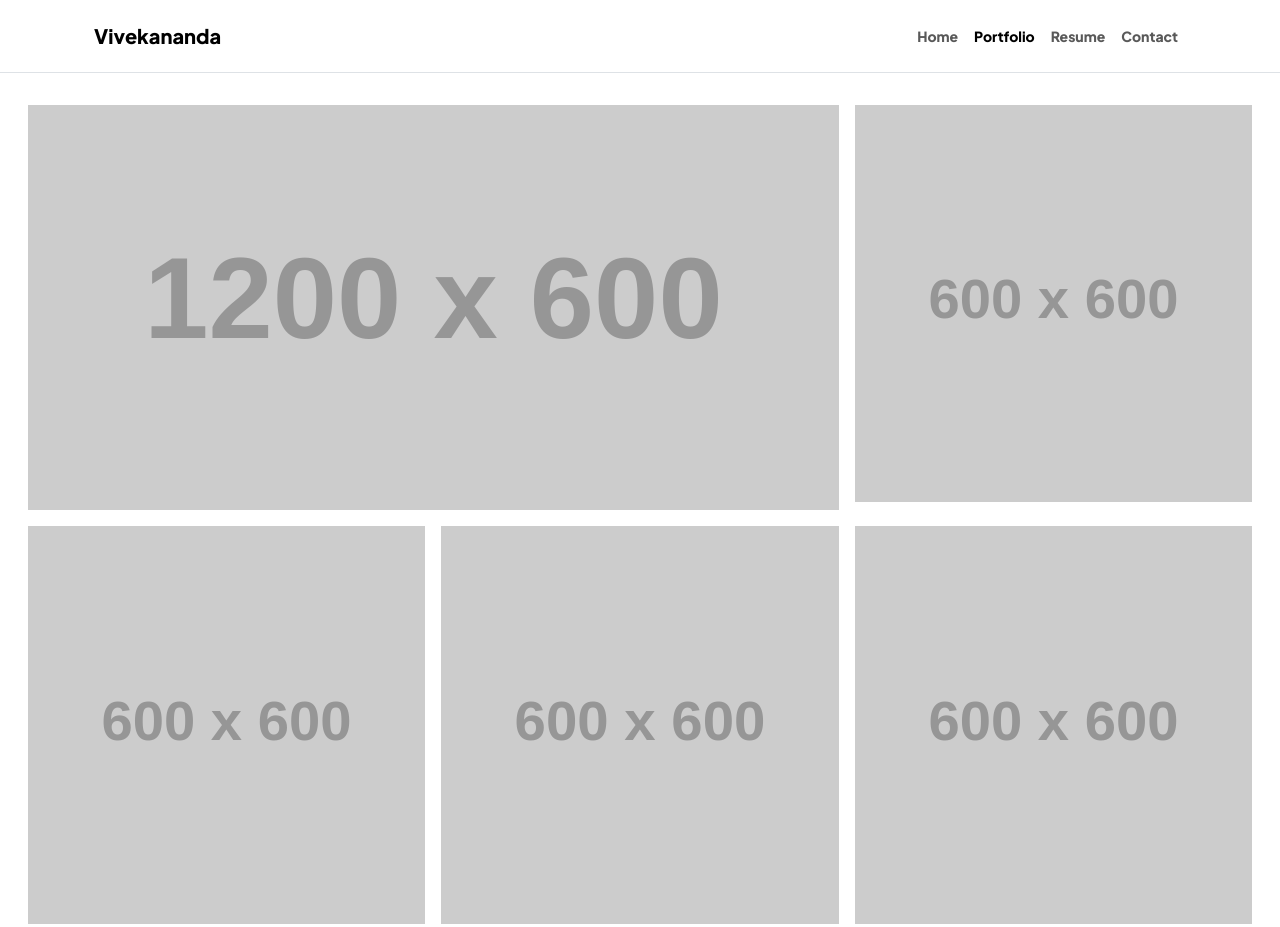
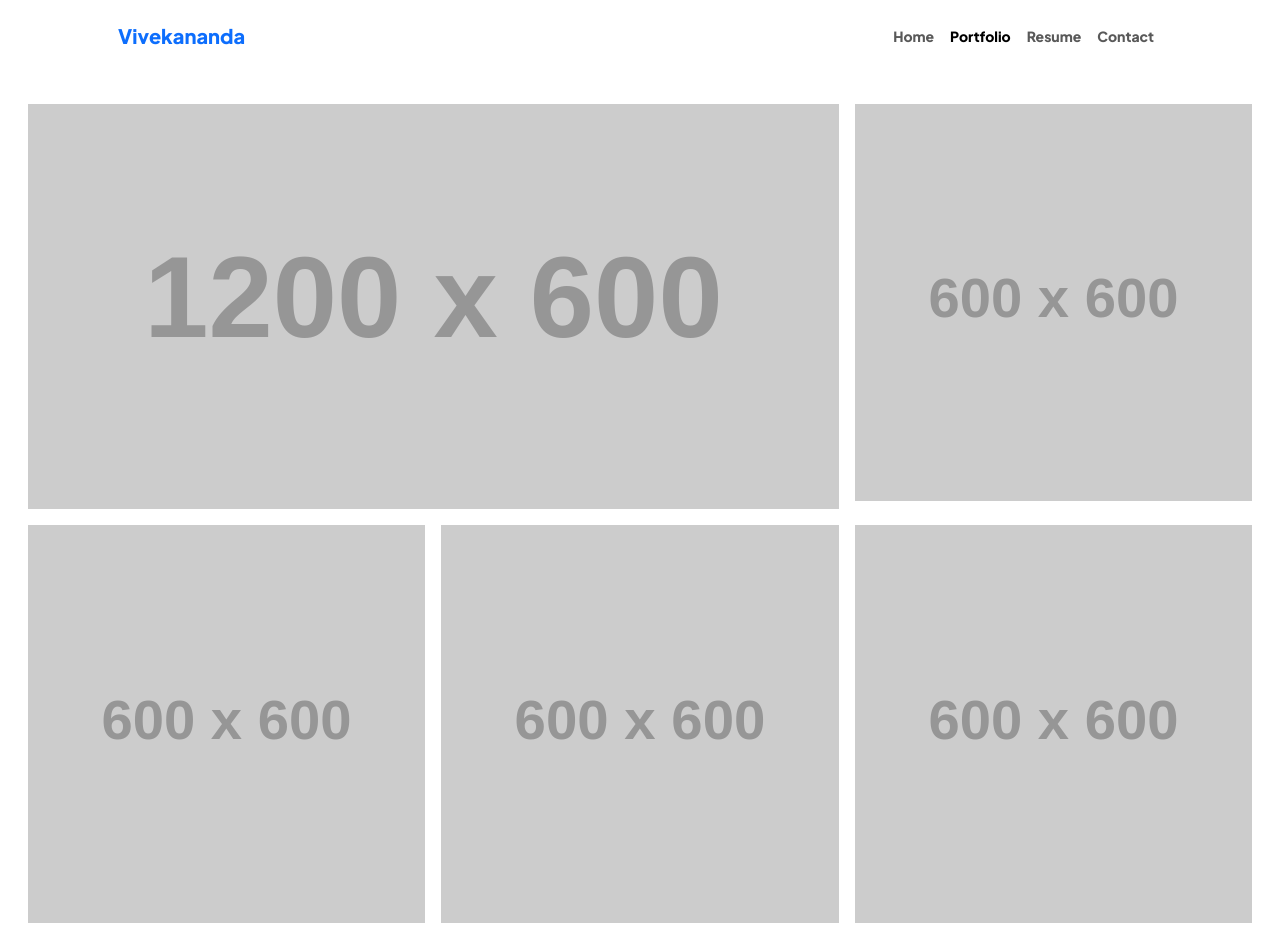
Before and after one commit to vivekananda-gokaraju/personal-portfolio, a plain HTML site: page portfolio.html in a window 1280 px wide. Shown: the top 927 px of the page. Drawn offline with nearby package versions, Linux system fonts and the light colour scheme; placeholder pictures from the web are drawn by us.

Commit message:
Fixed navbar styling for the portfolio section.

```diff
--- a/portfolio.html
+++ b/portfolio.html
@@ -21,7 +21,7 @@
 
     <!-- Bootstrap CSS -->
     <link
-      href="https://cdn.jsdelivr.net/npm/bootstrap@5.3.0/dist/css/bootstrap.min.css"
+      href="https://cdn.jsdelivr.net/npm/bootstrap@5.3.3/dist/css/bootstrap.min.css"
       rel="stylesheet"
     />
 
@@ -31,10 +31,7 @@
         background-color: #fff;
       }
 
-      .navbar {
-        background: white;
-      }
-
+      /* Portfolio styles */
       .portfolio-section {
         max-width: 1400px;
         margin: 0 auto;
@@ -85,37 +82,27 @@
 
   <body class="d-flex flex-column h-100">
     <main class="flex-shrink-0">
-      <!-- Navigation -->
-      <nav class="navbar navbar-expand-lg py-3 border-bottom">
-        <div class="container px-4">
-          <a class="navbar-brand fw-bold" href="index.html">Vivekananda</a>
+      <!-- Navigation (copied exactly from home page) -->
+      <nav class="navbar navbar-expand-lg navbar-light bg-white py-3">
+        <div class="container px-5">
+          <a class="navbar-brand fw-bolder text-primary" href="index.html">Vivekananda</a>
           <button
             class="navbar-toggler"
             type="button"
             data-bs-toggle="collapse"
-            data-bs-target="#navbarNav"
-            aria-controls="navbarNav"
+            data-bs-target="#navbarSupportedContent"
+            aria-controls="navbarSupportedContent"
             aria-expanded="false"
             aria-label="Toggle navigation"
           >
             <span class="navbar-toggler-icon"></span>
           </button>
-          <div class="collapse navbar-collapse" id="navbarNav">
-            <ul class="navbar-nav ms-auto small fw-bold">
-              <li class="nav-item">
-                <a class="nav-link" href="index.html">Home</a>
-              </li>
-              <li class="nav-item">
-                <a class="nav-link active" href="portfolio.html">Portfolio</a>
-              </li>
-              <li class="nav-item">
-                <a class="nav-link" href="assets/resume.pdf" target="_blank"
-                  >Resume</a
-                >
-              </li>
-              <li class="nav-item">
-                <a class="nav-link" href="contact.html">Contact</a>
-              </li>
+          <div class="collapse navbar-collapse" id="navbarSupportedContent">
+            <ul class="navbar-nav ms-auto mb-2 mb-lg-0 small fw-bolder">
+              <li class="nav-item"><a class="nav-link" href="index.html">Home</a></li>
+              <li class="nav-item"><a class="nav-link active" href="portfolio.html">Portfolio</a></li>
+              <li class="nav-item"><a class="nav-link" href="assets/resume.pdf" target="_blank">Resume</a></li>
+              <li class="nav-item"><a class="nav-link" href="contact.html">Contact</a></li>
             </ul>
           </div>
         </div>
@@ -224,6 +211,6 @@
     </main>
 
     <!-- Bootstrap JS -->
-    <script src="https://cdn.jsdelivr.net/npm/bootstrap@5.3.0/dist/js/bootstrap.bundle.min.js"></script>
+    <script src="https://cdn.jsdelivr.net/npm/bootstrap@5.3.3/dist/js/bootstrap.bundle.min.js"></script>
   </body>
 </html>
```
Also changed, not shown: 1 other file.
